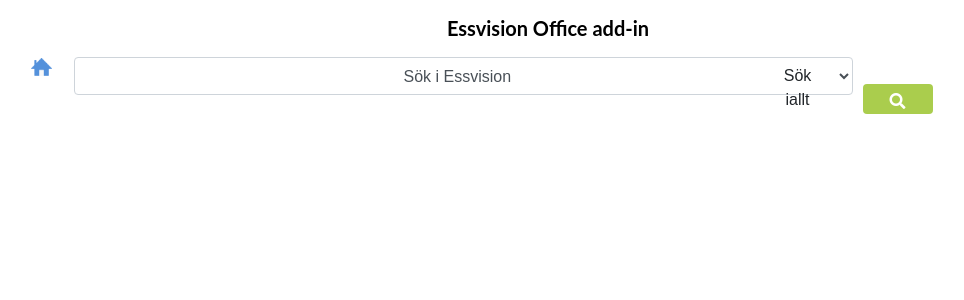
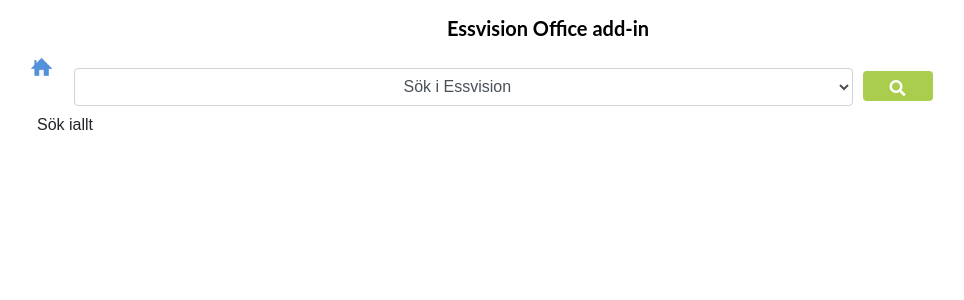
Before and after one commit to parak80/OfficeWithAngular, an Angular app: page /home in a window 1280 px wide. Shown: the top 300 px of the page, without its empty margins (92-1056 px from the left). Built offline with nearby package versions, Linux system fonts and the light colour scheme; a web font is replaced by a local one.

Commit message:
everybtn css changes

```diff
--- a/src/app/components/home/home.component.html
+++ b/src/app/components/home/home.component.html
@@ -20,7 +20,7 @@
             <option value="2">Ärende 2</option>
             <option value="3">Ärende 3</option>
           </select>
-          <button type="submit" class="btn everybtn" (click)="onSelect()">Sök iallt</button>
+          <button type="submit" class="btn form-group" id="everyBtn" (click)="onSelect()">Sök iallt</button>
           <button *ngIf="!show" class ="btn btn-success" type="submit" (search)="onSearch()">
             <i class="fa fa-search"></i>
           </button>
--- a/src/app/components/search/search.component.html
+++ b/src/app/components/search/search.component.html
@@ -1,6 +1,5 @@
 
 <form class="myForm">
-  <div class="form-group">
     <div class="form-group col-sm-12 col-md-12 col-lg-9">
 			<label for="searchIn" class="control-label">Sök i</label>
 			<select name="searchIn" class="form-control" id="searchIn">
@@ -48,5 +47,4 @@
           <button type="button" class="btn gray-btn">Senaste Öppnade</button>
           <a  class="linkBack"(click)="onGoBack()"> Tillbaka till hemsidan</a>
         </div>
-    </div>
 </form>
--- a/src/styles.css
+++ b/src/styles.css
@@ -217,13 +217,14 @@
   background-color: #aacd4d !important;
   box-shadow: none;
 }
-.everybtn{
+#everybtn{
   width: 70px;
   height: auto;
   float:right;
   margin-right: -30px;
   margin-top: -38px;
   background-color: transparent !important;
+  display: block;
 }
 .everybtn:hover,
 .everybtn:active,
@@ -239,14 +240,12 @@
     border-radius: 3px;
     margin-left: 50px;
 }
-/* .container{
-    text-align: center;
-} */
+
 .form-control{
-  display: block;
   width: 50%;
   margin-left: 20px;
   margin-top: 5px;
+  display: inline-block;
 }
 
 .date{
```
